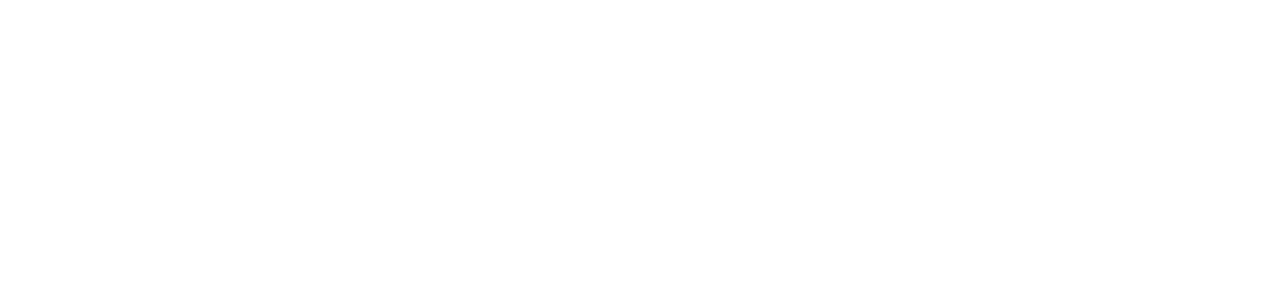
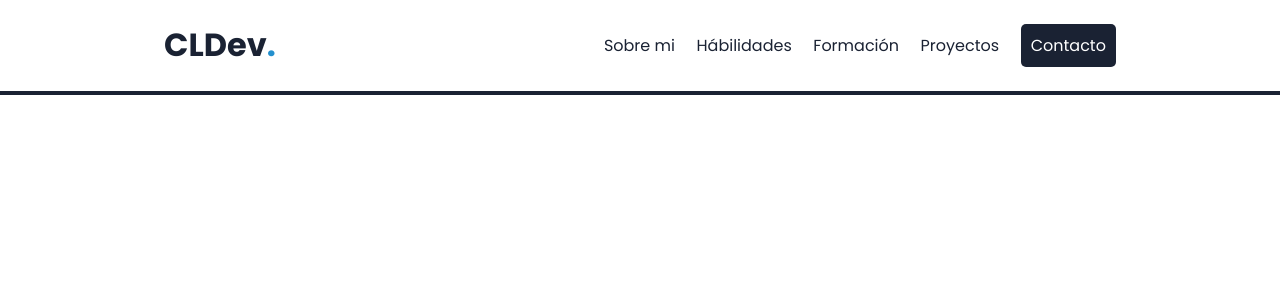
Before and after one commit to Carlosedm97/cldev_portafolio, a React (Create React App) app: page / in a window 1280 px wide. Shown: the top 300 px of the page. Built offline with nearby package versions, Linux system fonts and the light colour scheme.

Commit message:
Trabajando en el componente header.

```diff
--- a/public/index.html
+++ b/public/index.html
@@ -21,7 +21,9 @@
       work correctly both with client-side routing and a non-root public URL.
       Learn how to configure a non-root public URL by running `npm run build`.
     -->
-    <link href="//fonts.googleapis.com/css?family=Roboto:400,700,400italic,700italic|Poppins:400,700,400italic,700italic" rel="stylesheet" type="text/css">
+    <link rel="preconnect" href="https://fonts.googleapis.com">
+    <link rel="preconnect" href="https://fonts.gstatic.com" crossorigin>
+    <link href="https://fonts.googleapis.com/css2?family=Poppins:wght@400;700&display=swap" rel="stylesheet">
     <title>Carlos López</title>
   </head>
   <body>
--- a/src/App.js
+++ b/src/App.js
@@ -1,7 +1,10 @@
 import './App.css';
+import Header from './components/Header/Header';
 
 function App() {
-
+    return <div>
+        <Header />
+    </div>
 }
 
 export default App;
--- a/src/components/Header/Header.css
+++ b/src/components/Header/Header.css
@@ -0,0 +1,43 @@
+.header {
+    display: flex;
+    font-family: 'Poppins';
+    justify-content: space-around;
+    align-items: center;
+    border-bottom: 4px solid #1A2233;
+}
+
+.logo__enlace {
+    text-decoration: none;
+    color: #1A2233;
+}
+
+.logo__dot {
+    color: #2490CE;
+}
+
+.header__nav {
+    width: 40%;
+}
+
+.nav__list {
+    display: flex;
+    padding: 0;
+    justify-content: space-between;
+
+}
+
+.list__item {
+    list-style-type: none;
+}
+
+.item__link {
+    text-decoration: none;
+    color: #1A2233;
+}
+
+.nav__list .list__item:last-child .item__link {
+    background-color: #1A2233;
+    color: #fff;
+    padding: 10px;
+    border-radius: 5px;
+}
--- a/src/components/Header/Header.js
+++ b/src/components/Header/Header.js
@@ -2,6 +2,17 @@
 
 function Header(){
     return <header className='header'>
-
+        <h1 className='header__logo'><a className='logo__enlace' href='https://github.com/Carlosedm97' rel='noopener'>CLDev<span className='logo__dot'>.</span></a></h1>
+        <nav className='header__nav'>
+            <ul className='nav__list'>
+                <li className='list__item'><a className='item__link' href='#' rel='noopener'>Sobre mi</a></li>
+                <li className='list__item'><a className='item__link' href='#' rel='noopener'>Hábilidades</a></li>
+                <li className='list__item'><a className='item__link' href='#' rel='noopener'>Formación</a></li>
+                <li className='list__item'><a className='item__link' href='#' rel='noopener'>Proyectos</a></li>
+                <li className='list__item'><a className='item__link' href='#' rel='noopener'>Contacto</a></li>
+            </ul>
+        </nav>
     </header>
 }
+
+export default Header
```
